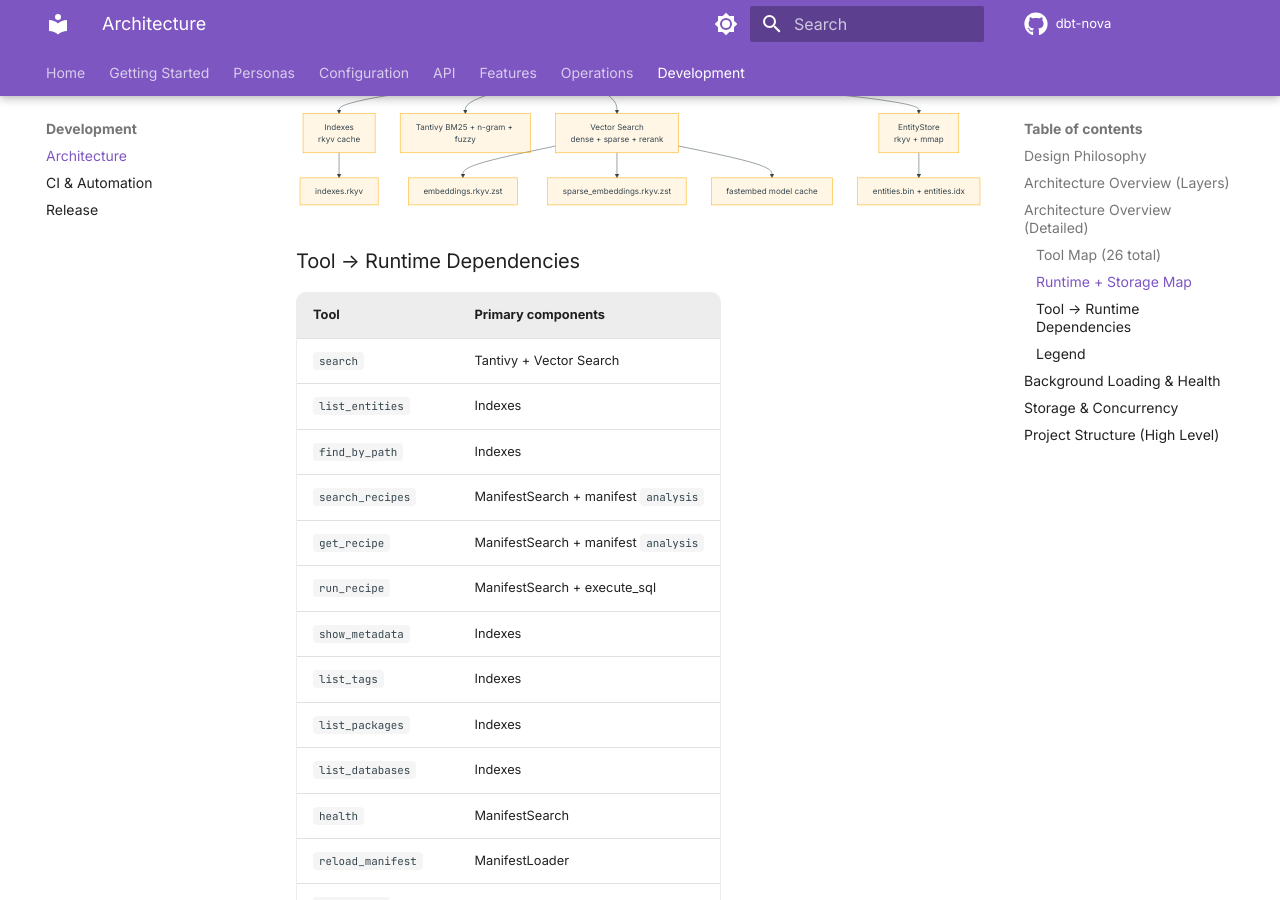
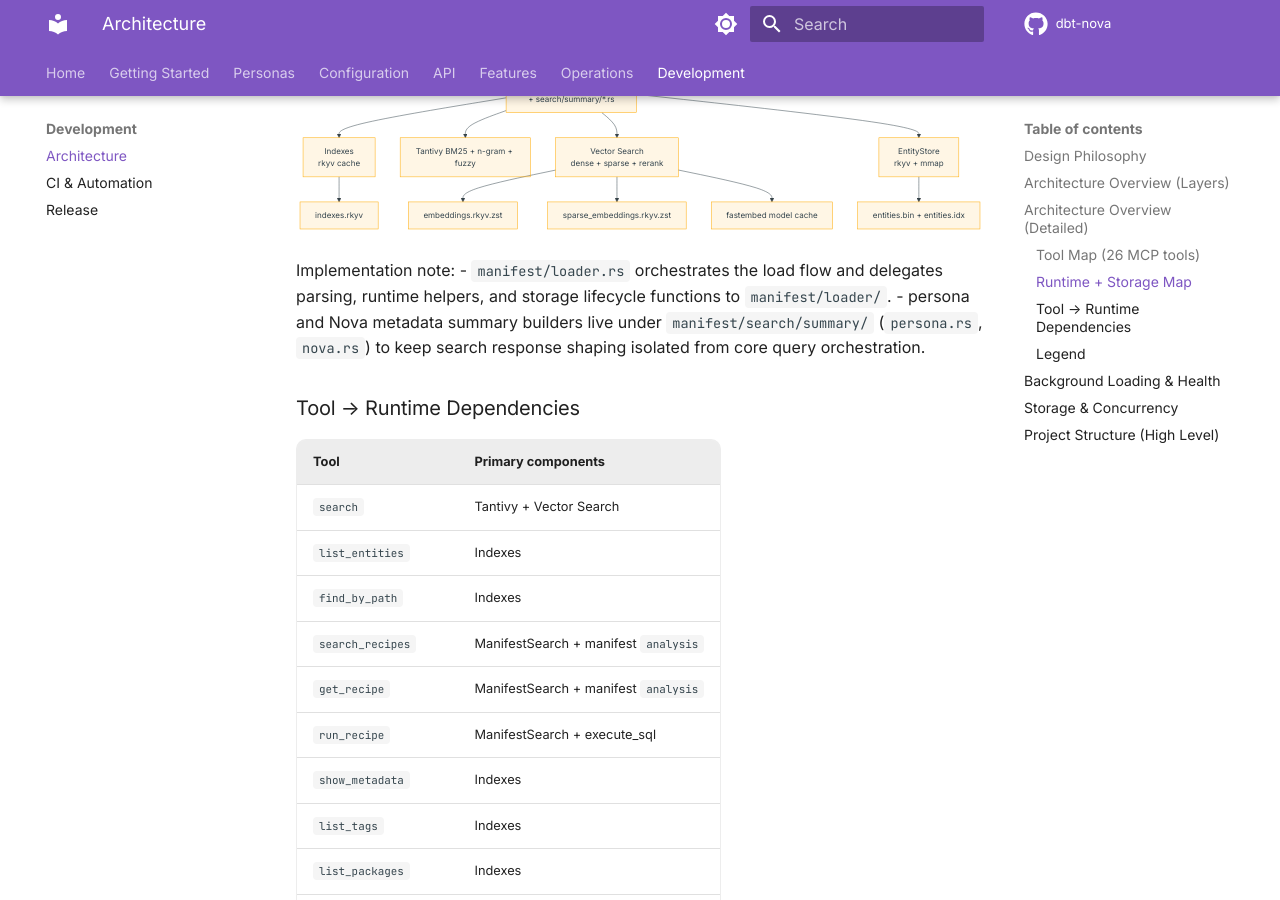
Before and after one commit to joe-broadhead/dbt-nova, an MkDocs documentation site: the page built from docs/development/architecture.md, in a window 1280 px wide and 900 px high, scrolled down 4494 px. Built offline with MkDocs 1.6.1 and Material for MkDocs 9.7.7, drawn with Linux system fonts in a browser that asks for light colours; comment, search, counter and statistics services are not loaded; some of the changed text lies outside the part shown.

````diff
--- a/docs/development/architecture.md
+++ b/docs/development/architecture.md
@@ -27,7 +27,7 @@ flowchart TD
 
 ## Architecture Overview (Detailed)
 
-### Tool Map (26 total)
+### Tool Map (26 MCP tools)
 
 <div class="diagram-large diagram-vertical" markdown>
 
@@ -85,7 +85,7 @@ flowchart LR
 
 ```mermaid
 flowchart TD
-  M1["manifest.json"] --> L["ManifestLoader<br/>manifest/loader.rs"]
+  M1["manifest.json"] --> L["ManifestLoader<br/>manifest/loader.rs + loader/{parse,runtime,storage}.rs"]
   M2["manifest URI"] --> P["Manifest Providers"]
   P --> PF[Local Files]
   P --> PH[HTTP]
@@ -98,7 +98,7 @@ flowchart TD
   PG --> L
   PD --> L
 
-  L --> S["ManifestSearch<br/>manifest/search.rs"]
+  L --> S["ManifestSearch<br/>manifest/search/core.rs + search/summary/*.rs"]
   S --> IDX["Indexes<br/>rkyv cache"]
   S --> TANT["Tantivy BM25 + n-gram + fuzzy"]
   S --> VEC["Vector Search<br/>dense + sparse + rerank"]
@@ -114,6 +114,13 @@ flowchart TD
 ```
 
 </div>
+
+Implementation note:
+- `manifest/loader.rs` orchestrates the load flow and delegates parsing, runtime
+  helpers, and storage lifecycle functions to `manifest/loader/`.
+- persona and Nova metadata summary builders live under
+  `manifest/search/summary/` (`persona.rs`, `nova.rs`) to keep search response
+  shaping isolated from core query orchestration.
 
 ### Tool → Runtime Dependencies
 
````
Also changed, not shown: CHANGELOG.md (+7 -0 lines), README.md (+1 -1 lines), docs/operations/prebuilt-assets.md (+2 -2 lines).
